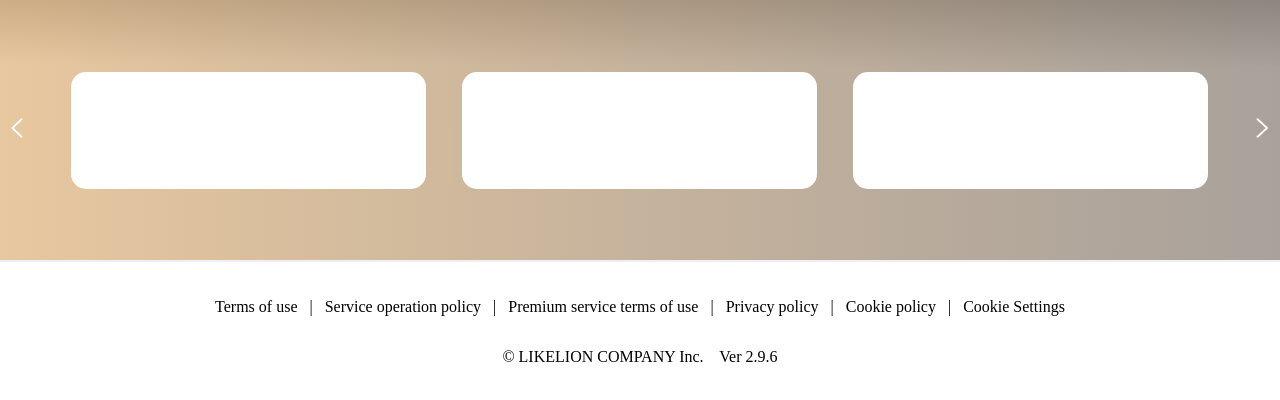
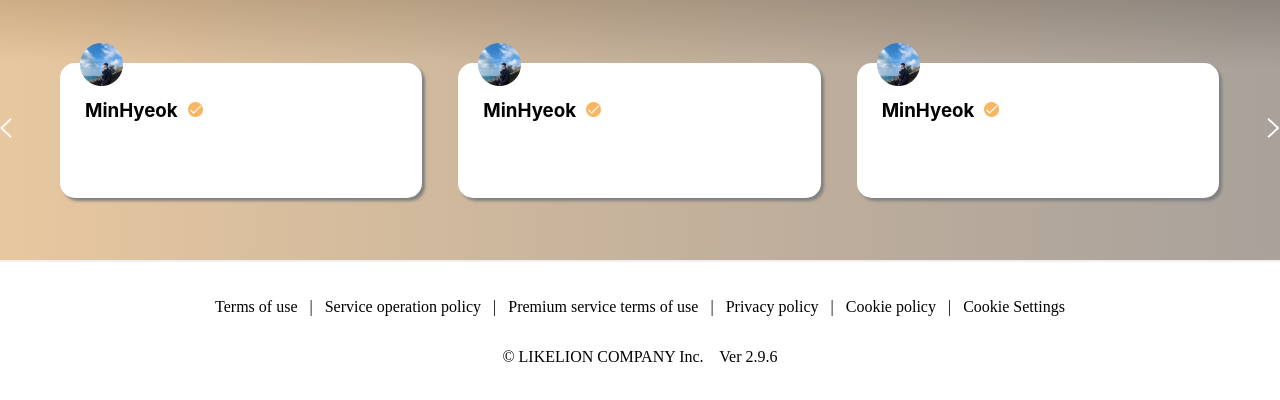
Before and after one commit to LikeLionToy1/toy-project, a React (Create React App) app in the folder artist-community/: page / in a window 1280 px wide. Shown: the top 400 px of the page. Built offline with nearby package versions, Linux system fonts and the light colour scheme; a web font is replaced by a local one.

Commit message:
피드 윗부분 아티스트가 전하는 말 퍼블리싱만

```diff
--- a/artist-community/src/pages/Body.jsx
+++ b/artist-community/src/pages/Body.jsx
@@ -4,6 +4,8 @@ import styles from "../style/Body.css";
 import image from "../assets/feed-back.svg";
 import left from "../assets/left-arrow.png";
 import right from "../assets/right-arrow.png";
+import check from "../assets/check.png";
+import artist from "../assets/artist_profile.png";
 
 const Body = () => {
   return (
@@ -29,9 +31,40 @@ const Body = () => {
       <div>
         <img style={{ marginRight: "30px" }} src={left} />
       </div>
-      <div className="box"></div>
-      <div className="box"></div>
-      <div className="box"></div>
+
+      <div className="box">
+        <div className="profile">
+          <img style={{ width: "43px", height: "43px" }} src={artist} />
+        </div>
+        <h3>MinHyeok</h3>
+        <img
+          style={{ width: "15px", height: "15px", marginLeft: "10px" }}
+          src={check}
+        />
+      </div>
+
+      <div className="box">
+        <div className="profile">
+          <img style={{ width: "43px", height: "43px" }} src={artist} />
+        </div>
+        <h3>MinHyeok</h3>
+        <img
+          style={{ width: "15px", height: "15px", marginLeft: "10px" }}
+          src={check}
+        />
+      </div>
+
+      <div className="box">
+        <div className="profile">
+          <img style={{ width: "43px", height: "43px" }} src={artist} />
+        </div>
+        <h3>MinHyeok</h3>
+        <img
+          style={{ width: "15px", height: "15px", marginLeft: "10px" }}
+          src={check}
+        />
+      </div>
+
       <div>
         <img style={{ marginLeft: "30px" }} src={right} />
       </div>
--- a/artist-community/src/style/Body.css
+++ b/artist-community/src/style/Body.css
@@ -1,3 +1,10 @@
+.profile {
+  /* 자식(위에 올라갈 애)의 포지션을 이렇게 설정 */
+  position: absolute;
+  top: -20px;
+  left: 20px;
+}
+
 .box {
   width: 355px;
   height: 117px;
@@ -5,4 +12,11 @@
   border-radius: 15px;
   margin-right: 18px;
   margin-left: 18px;
+  box-shadow: 3px 3px 3px gray;
+  padding-top: 18px;
+  padding-left: 25px;
+  display: flex;
+  align-items: baseline;
+  /* 부모(밑에 깔릴 애)의 포지션을 이렇게 설정 */
+  position: relative;
 }
```
Also changed, not shown: artist-community/src/assets/artist_profile.png (added), artist-community/src/assets/check.png (added).
